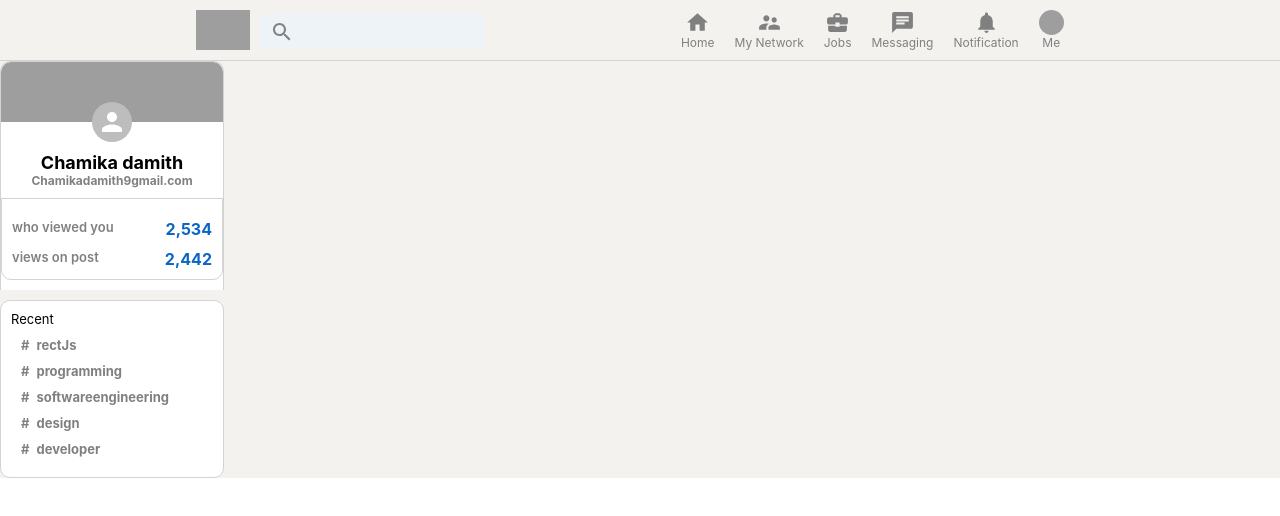
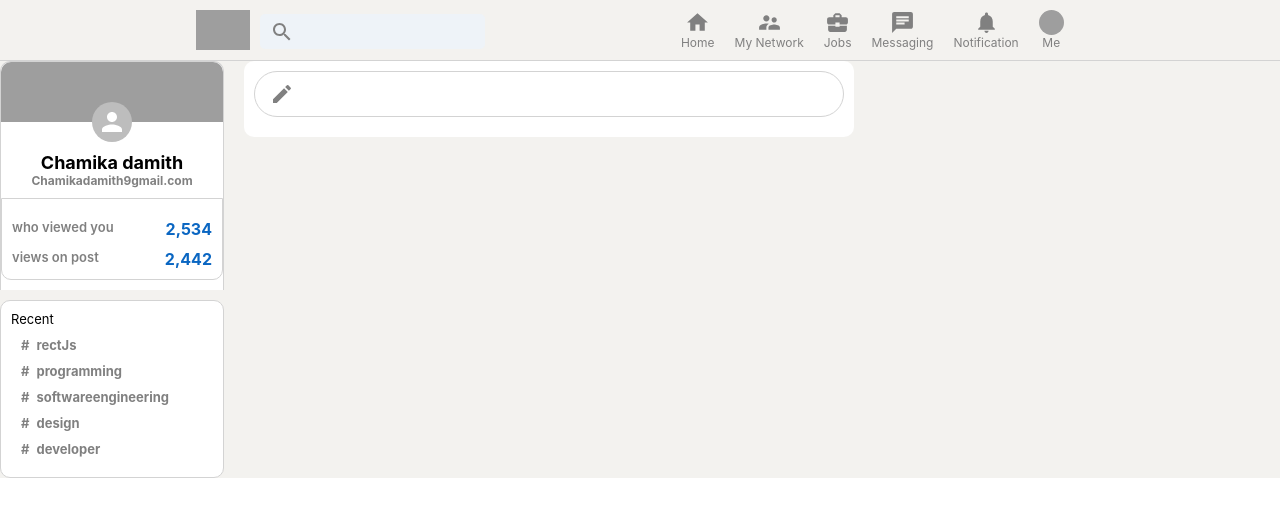
Before and after one commit to chamika-damith/Linkedin-Clone-ReactJs, a React (Create React App) app: page / in a window 1280 px wide. Shown: the top 516 px of the page. Built offline with nearby package versions, Linux system fonts and the light colour scheme; grey boxes are pictures that could not be loaded.

Commit message:
create feed section

```diff
--- a/src/App.js
+++ b/src/App.js
@@ -2,6 +2,7 @@ import React from 'react';
 import './App.css';
 import Header from './Header';
 import Sidebar from './Sidebar';
+import Feed from './Feed';
 
 function App() {
   return (
@@ -12,6 +13,7 @@ function App() {
       {/*App Body*/}
       <div className='app__body'>
         <Sidebar />
+        <Feed />
       </div>
     </div>
   );
--- /dev/null
+++ b/src/Feed.css
@@ -0,0 +1,38 @@
+.feed{
+    flex: 0.6;
+    margin: 0 20px;
+}
+
+.feed__inputContainer{
+    background-color: white;
+    padding: 10px;
+    margin-bottom: 20px;
+    padding-bottom: 20px;
+    border-radius: 10px;
+}
+
+.feed__input{
+    border: 1px solid lightgray;
+    border-radius: 30px;
+    display: flex;
+    padding: 10px;
+    color: gray;
+    padding-left: 15px;
+}
+
+.feed__input > form{
+    display: flex;
+    width: 100%;
+}
+
+.feed__input > form > input{
+    border: none;
+    flex: 1;
+    margin-left: 10px;
+    outline-width: 0;
+    font-weight: 600;
+}
+
+.feed__input > form > button{
+    display: none;
+}
--- /dev/null
+++ b/src/Feed.js
@@ -0,0 +1,26 @@
+import React from 'react'
+import './Feed.css'
+import CreateIcon from '@mui/icons-material/Create';
+import InputOption from './InputOption';
+
+function Feed() {
+    return (
+        <div className='feed'>
+            <div className='feed__inputContainer'>
+                <div className='feed__input'>
+                    <CreateIcon />
+                    <form>
+                        <input type='text' />
+                        <button type='submit'>Send</button>
+                    </form>
+                </div>
+
+                <div className='feed__inputOption'>
+                    <InputOption />
+                </div>
+            </div>
+        </div>
+    )
+}
+
+export default Feed
--- /dev/null
+++ b/src/InputOption.js
@@ -0,0 +1,10 @@
+import React from 'react'
+import './InputOption.css'
+
+function InputOption() {
+  return (
+    <div className='inputOption'></div>
+  )
+}
+
+export default InputOption
```
Also changed, not shown: src/InputOption.css (added).
